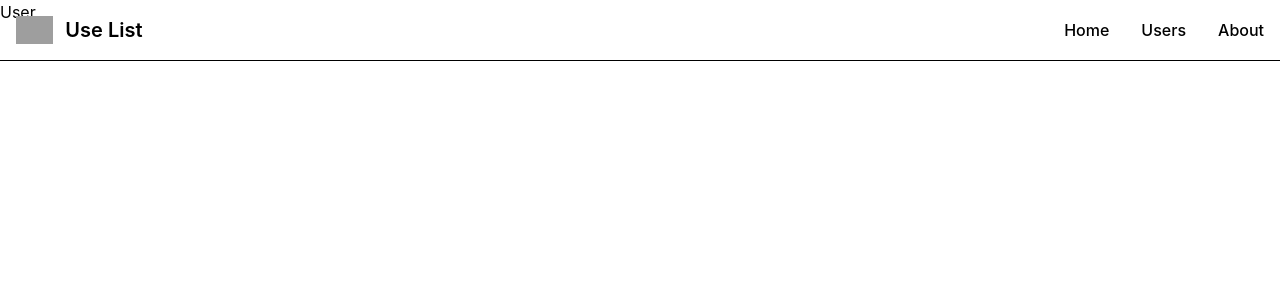
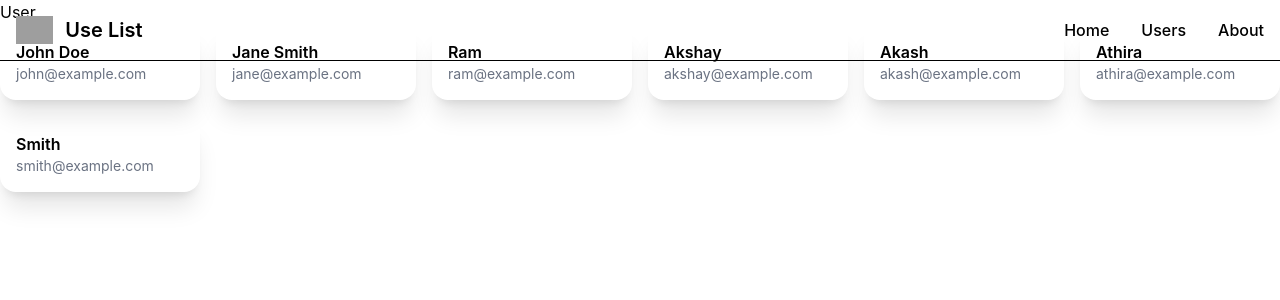
Before and after one commit to devrathul/UserListReactApp, a React (Vite) app: page /user in a window 1280 px wide. Shown: the top 300 px of the page. Built offline with nearby package versions, Linux system fonts and the light colour scheme; grey boxes are pictures that could not be loaded.

Commit message:
user list feature implemented

```diff
--- a/src/App.jsx
+++ b/src/App.jsx
@@ -5,6 +5,16 @@ import User from './components/User'
 import NotFound from './components/NotFound'
 import Root from './Root'
 
+
+const usersList = [
+  { id: 1, name: 'John Doe', email: 'john@example.com' },
+  { id: 2, name: 'Jane Smith', email: 'jane@example.com' },
+  { id: 3, name: 'Ram', email: 'ram@example.com' },
+  { id: 4, name: 'Akshay', email: 'akshay@example.com' },
+  { id: 5, name: 'Akash', email: 'akash@example.com' },
+  { id: 6, name: 'Athira', email: 'athira@example.com' },
+  { id: 7, name: 'Smith', email: 'smith@example.com' },
+];
 
 const router = createBrowserRouter(
   [{
@@ -15,7 +25,7 @@ const router = createBrowserRouter(
       element: <Home />,
     }, {
       path: "user",
-      element: <User />,
+      element: <User userlist={usersList} />,
     }, {
       path: "about",
       element: <About />,
--- a/src/components/User/index.jsx
+++ b/src/components/User/index.jsx
@@ -1,3 +1,24 @@
-const User = () => <h1>User</h1>
+import { Link } from "react-router-dom"
+
+const User = (props) => {
+
+    const { userlist } = props
+
+    return (
+        <div>
+            <h1>User</h1>
+            <ul className="grid xm:grid-cols-1 sm:grid-cols-2 md:grid-cols-4 lg:grid-cols-6 gap-4">
+                {userlist.map((eachuser) => (
+                    <li className="shadow-xl p-4 rounded-2xl" key={eachuser.id}>
+                        <Link className="cursor-pointer" to={`/user/${userlist.id}`}>
+                            <h2 className="text-md font-semibold">{eachuser.name}</h2>
+                            <p className="text-sm text-heading text-gray-500">{eachuser.email}</p>
+                        </Link>
+                    </li>
+                ))}
+            </ul>
+        </div>
+    )
+}
 
 export default User
```
